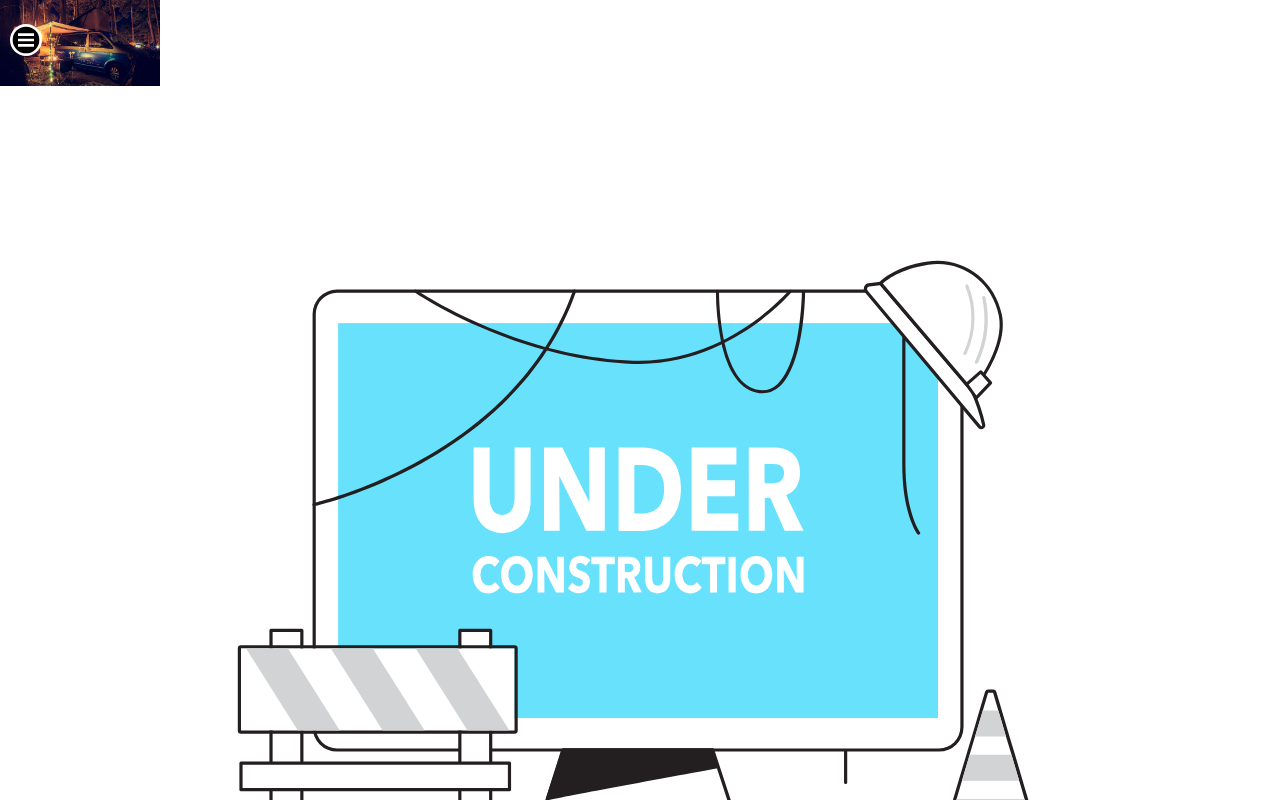
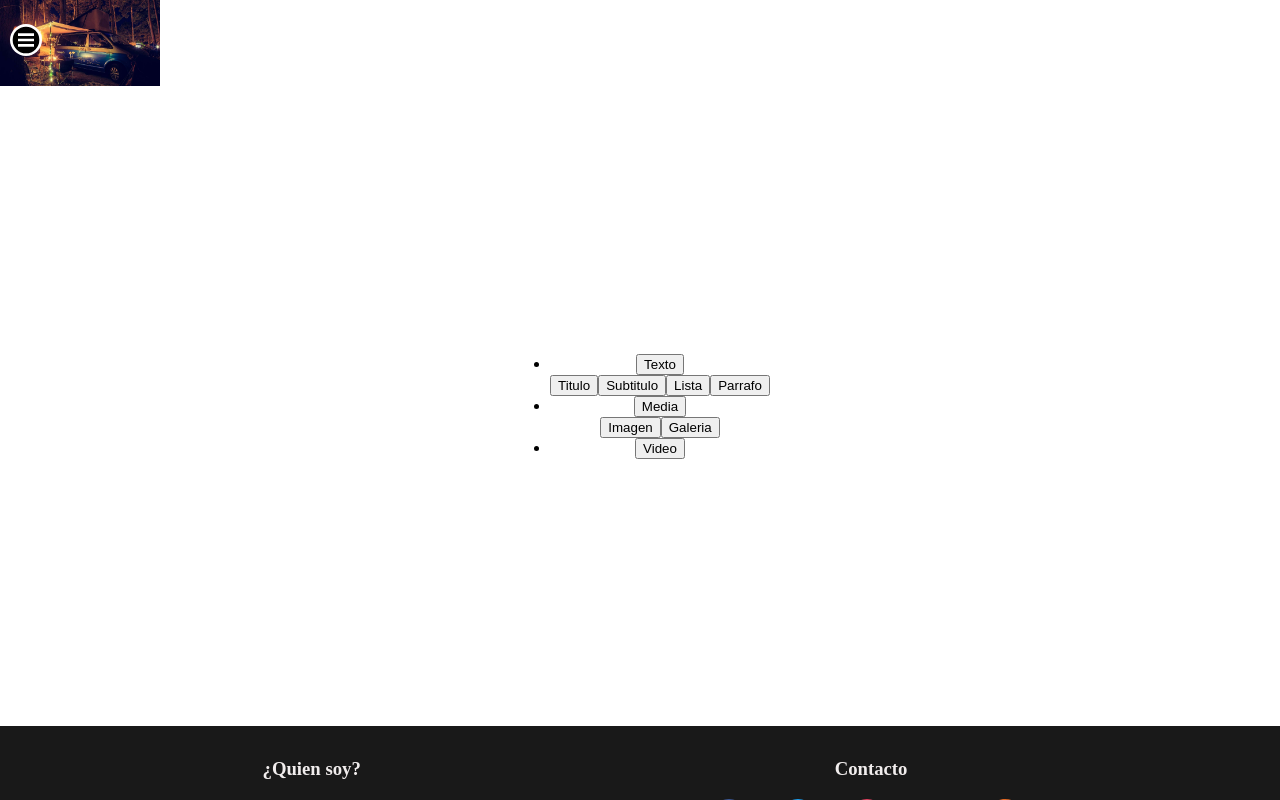
Before and after one commit to j0tac3/miprimerafurgo, an Angular app: page /camperizar in a window 1280 px wide. Shown: the top 800 px of the page. Built offline with nearby package versions, Linux system fonts and the light colour scheme.

Commit message:
Diseñando el formulario de contacto

```diff
--- a/src/app/components/home-components/header/header.component.css
+++ b/src/app/components/home-components/header/header.component.css
@@ -52,8 +52,5 @@
 }
 
 @media screen and (max-width: 750px) {
-    .header-container-expand{
-        /* height: 15rem;
-        font-size: 2.5rem; */
-    }
+
 }
--- a/src/app/pages/camperizacion/camperizacion.component.css
+++ b/src/app/pages/camperizacion/camperizacion.component.css
@@ -6,3 +6,25 @@
     align-items: center;
     text-align: center;
 }
+
+.header-image-container{
+
+}
+.options-container{
+
+}
+.option-container{
+
+}
+.option-list{
+
+}
+.option-item{
+
+}
+.option{
+
+}
+.subOption{
+
+}
--- a/src/app/pages/camperizacion/camperizacion.component.html
+++ b/src/app/pages/camperizacion/camperizacion.component.html
@@ -1,4 +1,31 @@
 <div class="camp-container">
-    <img src="assets/media/icons/under-constructions.svg" alt="">
-    <span>Los sentimos, pero esta sección se encuentra en construcción &#x263A;</span>
+    <!-- <img src="assets/media/icons/under-constructions.svg" alt="">
+    <span>Los sentimos, pero esta sección se encuentra en construcción &#x263A;</span>    -->
+
+    <div class="header-image-container">
+
+    </div>
+    <aside class="options-container">
+        <ul class="option-list">
+            <li class="option-item">
+                <button class="option">Texto</button>
+                <div class="subOption">
+                    <button class="option">Titulo</button>
+                    <button class="option">Subtitulo</button>
+                    <button class="option">Lista</button>
+                    <button class="option">Parrafo</button>
+                </div>
+            </li>
+            <li class="option-item">
+                <button class="option">Media</button>
+                <div class="subOption-container">
+                    <button class="option">Imagen</button>
+                    <button class="option">Galeria</button>
+                </div>
+            </li>
+            <li class="option-item">
+                <button class="option">Video</button>
+            </li>
+        </ul>
+    </aside>
 </div>
```
